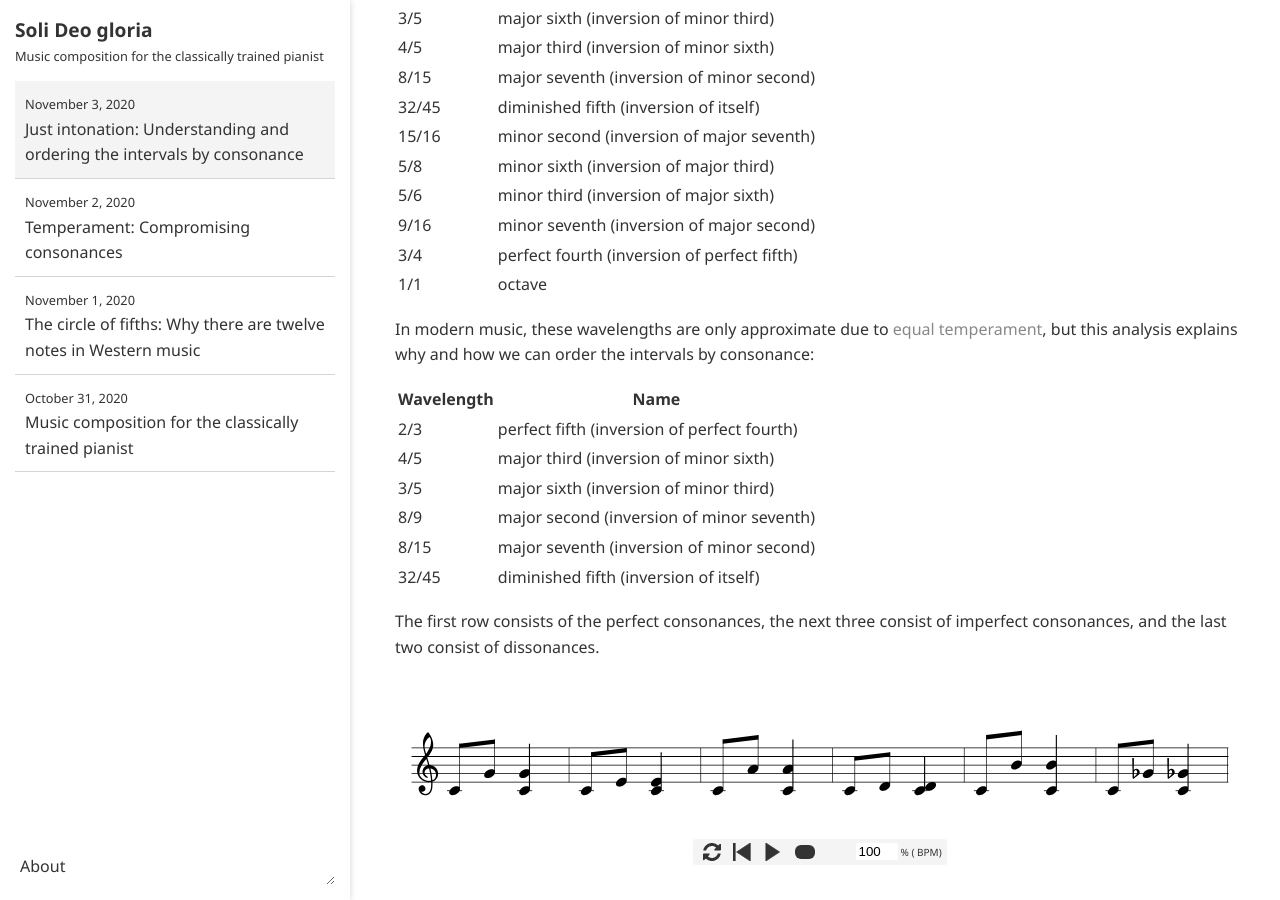
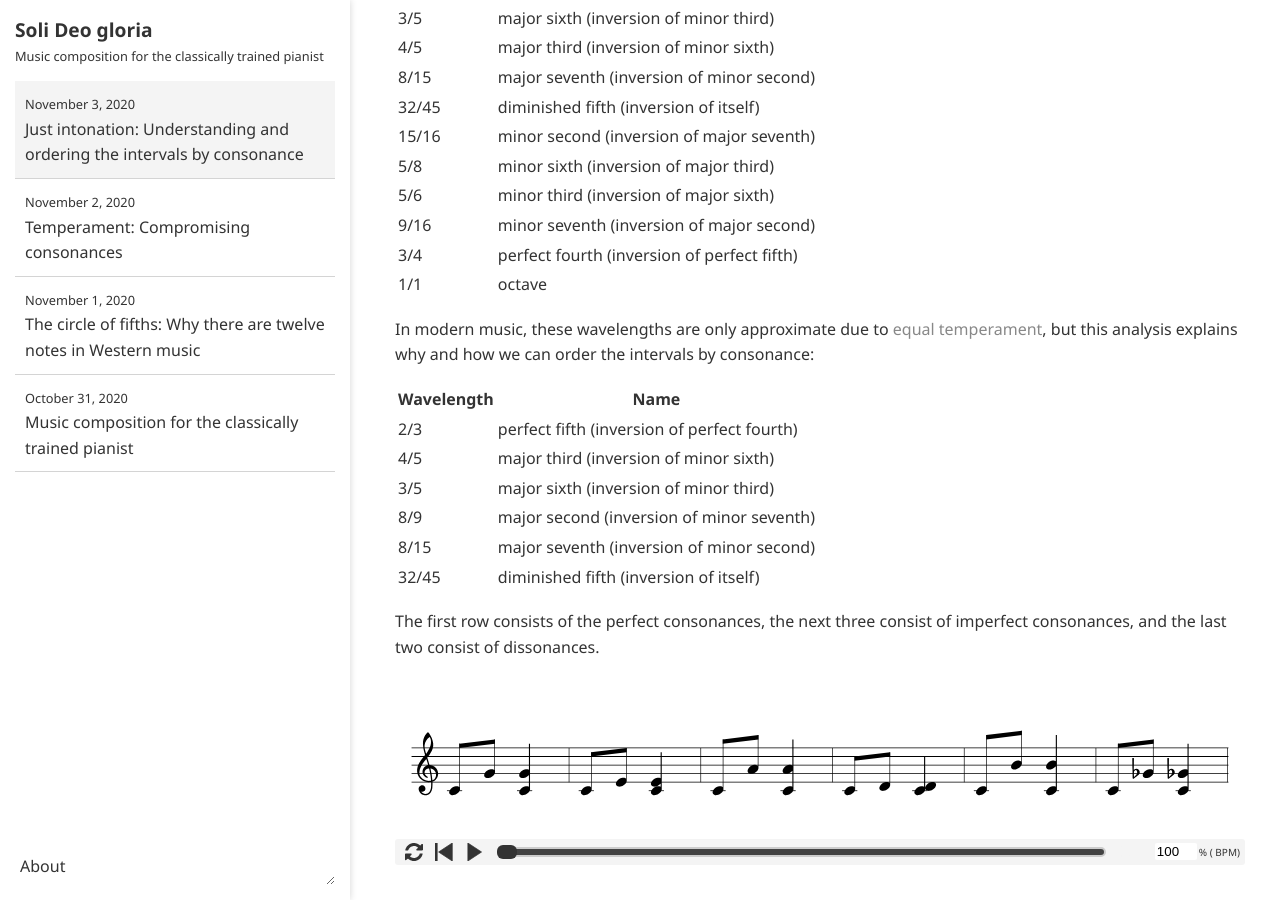
Before and after one commit to ansyblenetwork/sdg, a Jekyll site: the page built from _posts/2020-11-03-just-intonation-understanding-and-ordering-the.md, in a window 1280 px wide and 900 px high, scrolled down 1486 px. Built offline with Jekyll 4.4.1, drawn with Linux system fonts in a browser that asks for light colours; formulas are drawn with MathJax 3.

Commit message:
Update 2020-11-03-just-intonation-understanding-and-ordering-the.md

```diff
--- a/_posts/2020-11-03-just-intonation-understanding-and-ordering-the.md
+++ b/_posts/2020-11-03-just-intonation-understanding-and-ordering-the.md
@@ -72,7 +72,7 @@ The first row consists of the perfect consonances, the next three consist of imp
 
 <div style="display:flex; flex-direction:column; align-items:center">
 <div id="paper"></div>
-<div id="controller"></div>
+<div id="controller" style="width:100%; min-width:100%"></div>
 <button id="activate-audio" style="display:none;">Play</button>
 <button id="stop-audio" style="display:none;">Stop</button>
 <div id='audio-error' style="display:none;">Audio is not supported in this browser.</div>
```
